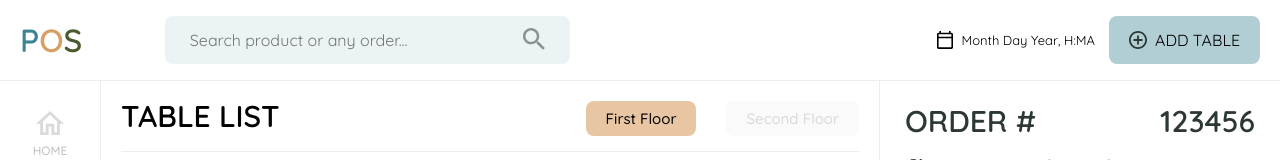
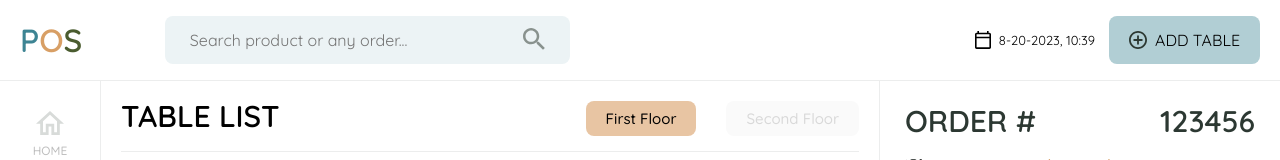
Before and after one commit to Adam0Sam/Restaurant-Page, a website built with webpack: page dist/index.html in a window 1280 px wide. Shown: the top 160 px of the page. Built offline with nearby package versions, Linux system fonts and the light colour scheme.

Commit message:
Added date time

```diff
--- a/src/index.js
+++ b/src/index.js
@@ -1,5 +1,17 @@
 import UI from './UI.js';
-const content = document.querySelector('.content')
+const content = document.querySelector('.content');
+
+const timeId = document.getElementById('date-text');
+const currentTime = (()=>{
+    let date = new Date();
+    let month = date.getMonth()+1;
+    let day = date.getDate();
+    let year = date.getFullYear();
+    let hh = date.getHours();
+    let mm = date.getMinutes();
+    timeId.innerText = `${month}-${day}-${year}, ${hh}:${mm}`
+    let t = setTimeout(()=>currentTime(), 60000);
+})();
 
 const menuArray = document.querySelectorAll('.menu-item');
 UI.buttonsToggle(menuArray, 'menu-item-active');
```
Also changed, not shown: dist/index.html, dist/main.js.
